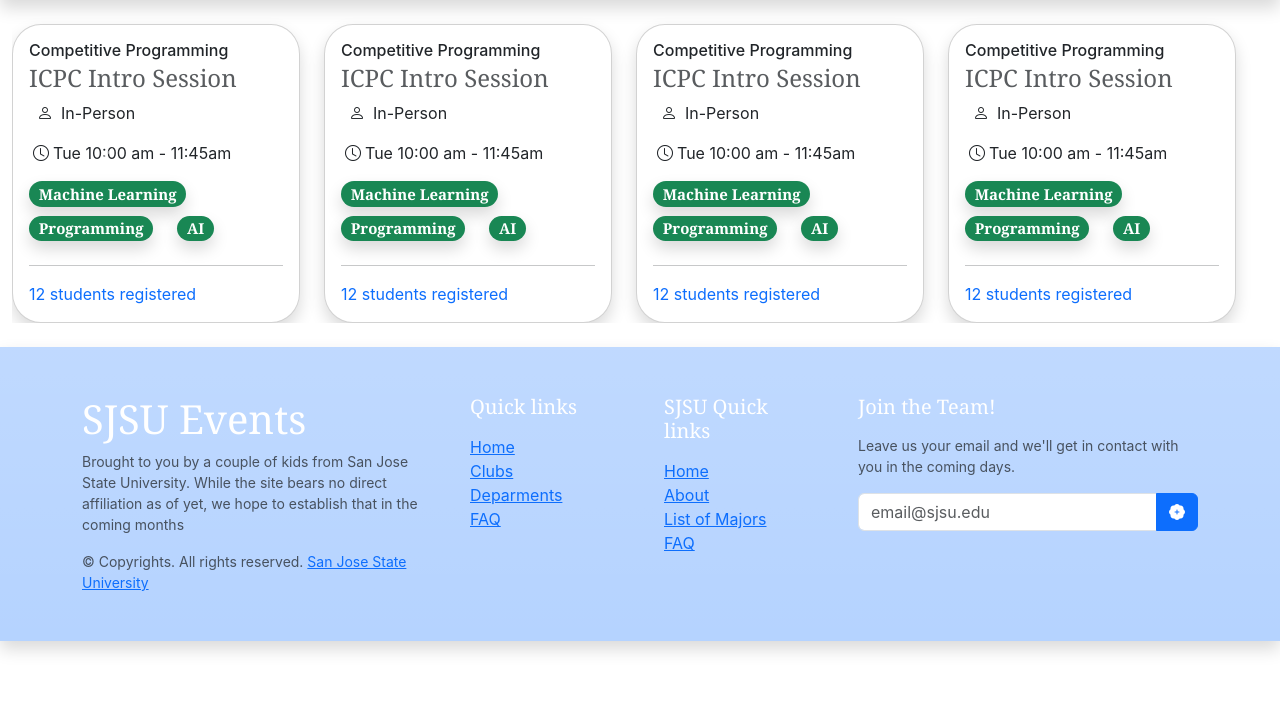
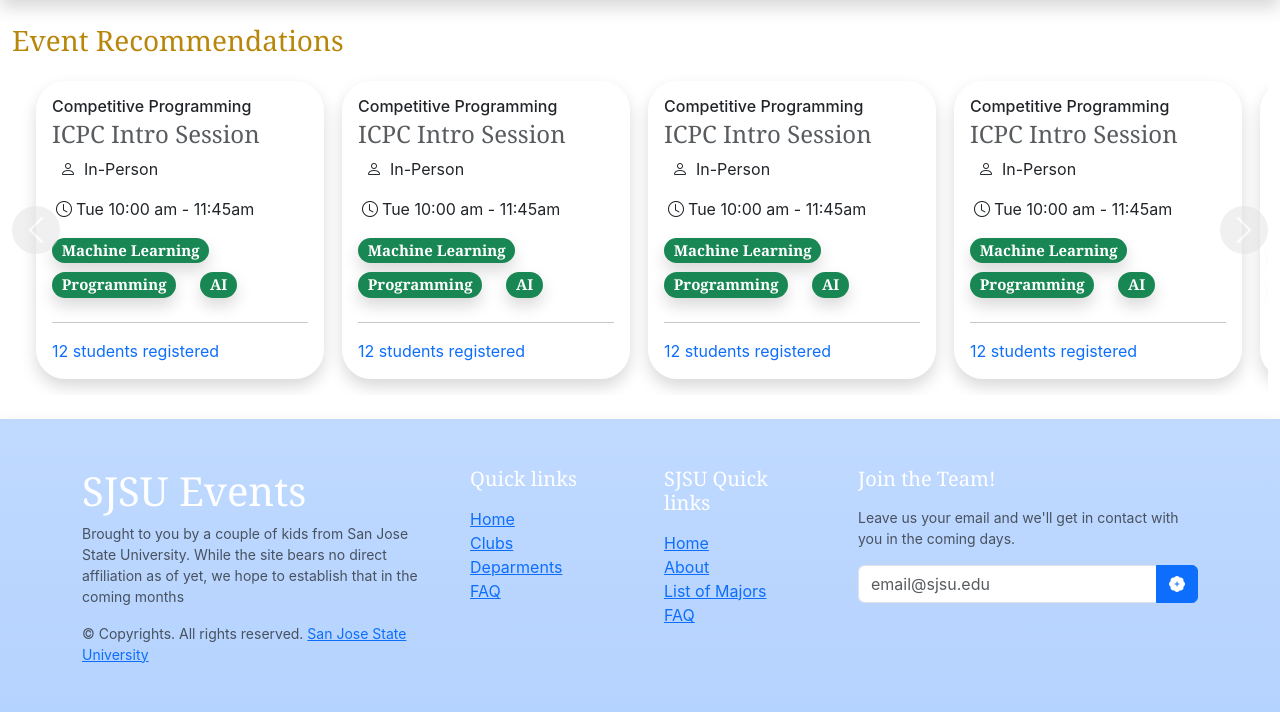
Before and after one commit to CS160-04-Spring2024/Event-Management-App, a Django app: template events/pages/templates/homebase.html in a window 1280 px wide. Shown: the part 64-776 px from the top of the page. Run offline with Django 3.2, Linux system fonts and the light colour scheme; the template is opened without the code that fills it, so the values that code supplies are empty; some libraries are stand-ins or nearby versions.

Commit message:
Carousel html & javascript

```diff
--- a/events/pages/templates/homebase.html
+++ b/events/pages/templates/homebase.html
@@ -131,14 +131,53 @@
         }
 
         .carousel-inner {
+            padding: 1em;
+        }
+        .card {
+            margin: 0 0.5em;
+            box-shadow: 2px 6px 8px 0 rgba(22, 22, 26, 0.18);
+            border: none;
+        }
+
+        .carousel-control-prev,
+        .carousel-control-next {
+            background-color: #e1e1e1;
+            width: 6vh;
+            height: 6vh;
+            border-radius: 50%;
+            top: 50%;
+            transform: translateY(-50%);
+        }
+
+        @media (min-width: 768px) {
+            .carousel-item {
+                margin-right: 0;
+                flex: 0 0 25%;
+                display: block;
+            }
+            .carousel-inner {
                 display: flex;
             }
+        }
 
-        .carousel-item {
-            margin-right: 0;
-            flex: 0 0 33.333333%;
-            display: block;
+        .card .img-wrapper {
+            max-width: 100%;
+            height: 13em;
+            display: flex;
+            justify-content: center;
+            align-items: center;
         }
+
+        .card img {
+            max-height: 100%;
+        }
+
+        @media (max-width: 767px) {
+            .card .img-wrapper {
+                height: 17em;
+            }
+        }
+
     </style>
 
 
@@ -166,10 +205,38 @@
         });
     });
 
+    // event listener for carousel
+    document.addEventListener('DOMContentLoaded', function () {
+        let multipleCardCarousel = document.querySelector("#eventRecs");
+
+        if (window.matchMedia("(min-width: 768px)").matches) {
+            let carousel = new bootstrap.Carousel(multipleCardCarousel, {
+                interval: false, // Disable automatic sliding
+                wrap: false, // Prevent wrapping at the end
+            });
+
+            let carouselWidth = document.querySelector(".carousel-inner").scrollWidth;
+            let cardWidth = document.querySelector(".carousel-item").offsetWidth;
+            let scrollPosition = 0;
+
+            document.querySelector("#eventRecs .carousel-control-next").addEventListener("click", function () {
+                if (scrollPosition < carouselWidth - cardWidth * 4) {
+                    scrollPosition += cardWidth;
+                    document.querySelector("#eventRecs .carousel-inner").scroll({ left: scrollPosition, behavior: 'smooth' });
+                }
+            });
+
+            document.querySelector("#eventRecs .carousel-control-prev").addEventListener("click", function () {
+                if (scrollPosition > 0) {
+                    scrollPosition -= cardWidth;
+                    document.querySelector("#eventRecs .carousel-inner").scroll({ left: scrollPosition, behavior: 'smooth' });
+                }
+            });
+        }
+    });
+</script>
 
 
-
-    </script>
 </head>
 
 <body>
@@ -238,53 +305,19 @@
     {% endblock %}
 
 
+
 <!-- CAROUSELS FOR HOMEPAGE -->
+<div class="container-fluid">
     <div id="carousels">
-    <div class="container-fluid">
+        <br>
 
         <!-- EVENT RECOMMENDATIONS -->
-        <div id="event_recs" class="carousel slide" data-bs-ride="carousel">
+        <h3 class="h3" style="color: darkgoldenrod;">Event Recommendations</h3>
+        <div id="eventRecs" class="carousel">
             <div class="carousel-inner">
-                <div class="row mt-4">
 
                 <!-- event rec 1 -->
-                    <div class="col">
-                        <div class="carousel-item active"> <!-- ACTIVE = DISPLAY -->
-                            <div class="card position-relative shadow" style="width: 18rem; height: fit-content; border-radius: 10%;">
-                                <div class="card-body">
-                                    <h6 class="card-title">Competitive Programming</h6>
-                                    <h4 class="card-subtitle mb-2 text-muted">ICPC Intro Session</h4>
-                                    <div class="col d-flex">
-                                        <i class="bi bi-person mx-2"></i>
-                                        <p class="">In-Person</p>
-                                    </div>
-                                    <div class="col d-flex">
-                                        <i class="bi bi-clock mx-1"></i>
-                                        <p class="" style="font-size: medium;">Tue 10:00 am - 11:45am</p>
-                                    </div>
-                                        <div class="row">
-                                            <div class="col">
-                                                <h5><span class="badge rounded-pill bg-success shadow">Machine Learning</span></h5>
-                                            </div>
-                                            <div class="col">
-                                                <h5><span class="badge rounded-pill bg-success shadow">Programming</span></h5>
-                                            </div>
-                                            <div class="col">
-                                                <h5><span class="badge rounded-pill bg-success shadow">AI</span></h5>
-                                            </div>
-                                        </div>
-                                    <hr>
-                                    <a href="#" class="stretched-link" style="text-decoration: none;">12 students registered</a>
-                                </div>
-                            </div>
-
-                        </div>
-                    </div>
-                    <!-- event rec 1-->
-
-                    <!-- event rec 2 -->
-                    <div class="col">
-                        <div class="carousel-item active">
+                <div class="carousel-item active"> <!-- ACTIVE = DISPLAY ITEM -->
                     <div class="card position-relative shadow" style="width: 18rem; height: fit-content; border-radius: 10%;">
                         <div class="card-body">
                             <h6 class="card-title">Competitive Programming</h6>
@@ -313,12 +346,10 @@
                         </div>
                     </div>
                 </div>
-                    </div>
-                    <!-- event rec 2-->
+                <!-- event rec 1 -->
 
-                    <!-- event rec 3 -->
-                    <div class="col">
-                        <div class="carousel-item active">
+                <!-- event rec 2 -->
+                <div class="carousel-item">
                     <div class="card position-relative shadow" style="width: 18rem; height: fit-content; border-radius: 10%;">
                         <div class="card-body">
                             <h6 class="card-title">Competitive Programming</h6>
@@ -347,12 +378,10 @@
                         </div>
                     </div>
                 </div>
-                    </div>
-                    <!-- event rec 3-->
+                <!-- event rec 2 -->
 
-                    <!-- event rec 4 -->
-                    <div class="col">
-                        <div class="carousel-item active">
+                <!-- event rec 3 -->
+                <div class="carousel-item">
                     <div class="card position-relative shadow" style="width: 18rem; height: fit-content; border-radius: 10%;">
                         <div class="card-body">
                             <h6 class="card-title">Competitive Programming</h6>
@@ -381,24 +410,84 @@
                         </div>
                     </div>
                 </div>
+                <!-- event rec 3 -->
+
+                <!-- event rec 4 -->
+                <div class="carousel-item">
+                    <div class="card position-relative shadow" style="width: 18rem; height: fit-content; border-radius: 10%;">
+                        <div class="card-body">
+                            <h6 class="card-title">Competitive Programming</h6>
+                            <h4 class="card-subtitle mb-2 text-muted">ICPC Intro Session</h4>
+                            <div class="col d-flex">
+                                <i class="bi bi-person mx-2"></i>
+                                <p class="">In-Person</p>
+                            </div>
+                            <div class="col d-flex">
+                                <i class="bi bi-clock mx-1"></i>
+                                <p class="" style="font-size: medium;">Tue 10:00 am - 11:45am</p>
+                            </div>
+                                <div class="row">
+                                    <div class="col">
+                                        <h5><span class="badge rounded-pill bg-success shadow">Machine Learning</span></h5>
+                                    </div>
+                                    <div class="col">
+                                        <h5><span class="badge rounded-pill bg-success shadow">Programming</span></h5>
+                                    </div>
+                                    <div class="col">
+                                        <h5><span class="badge rounded-pill bg-success shadow">AI</span></h5>
+                                    </div>
+                                </div>
+                            <hr>
+                            <a href="#" class="stretched-link" style="text-decoration: none;">12 students registered</a>
+                        </div>
+                    </div>
                 </div>
                 <!-- event rec 4 -->
 
+                <!-- event rec 5 -->
+                <div class="carousel-item">
+                    <div class="card position-relative shadow" style="width: 18rem; height: fit-content; border-radius: 10%;">
+                        <div class="card-body">
+                            <h6 class="card-title">Competitive Programming</h6>
+                            <h4 class="card-subtitle mb-2 text-muted">ICPC Intro Session</h4>
+                            <div class="col d-flex">
+                                <i class="bi bi-person mx-2"></i>
+                                <p class="">In-Person</p>
+                            </div>
+                            <div class="col d-flex">
+                                <i class="bi bi-clock mx-1"></i>
+                                <p class="" style="font-size: medium;">Tue 10:00 am - 11:45am</p>
+                            </div>
+                                <div class="row">
+                                    <div class="col">
+                                        <h5><span class="badge rounded-pill bg-success shadow">Machine Learning</span></h5>
+                                    </div>
+                                    <div class="col">
+                                        <h5><span class="badge rounded-pill bg-success shadow">Programming</span></h5>
+                                    </div>
+                                    <div class="col">
+                                        <h5><span class="badge rounded-pill bg-success shadow">AI</span></h5>
                                     </div>
                                 </div>
+                            <hr>
+                            <a href="#" class="stretched-link" style="text-decoration: none;">12 students registered</a>
+                        </div>
+                    </div>
+                </div>
+                <!-- event rec 5 -->
 
-            <button class="carousel-control-prev" type="button" data-bs-target="#event_recs" data-bs-slide="prev">
+            </div>
+
+            <button class="carousel-control-prev" type="button" data-bs-target="#eventRecs" data-bs-slide="prev">
                 <span class="carousel-control-prev-icon" aria-hidden="true"></span>
                 <span class="visually-hidden">Previous</span>
             </button>
-            <button class="carousel-control-next" type="button" data-bs-target="#event_recs" data-bs-slide="next">
+            <button class="carousel-control-next" type="button" data-bs-target="#eventRecs" data-bs-slide="next">
                 <span class="carousel-control-next-icon" aria-hidden="true"></span>
                 <span class="visually-hidden">Next</span>
             </button>
-
         </div>
-
-
+        <script src='https://cdnjs.cloudflare.com/ajax/libs/jquery/3.5.1/jquery.min.js'></script>
 
     </div>
 </div>
```
Lines whose indentation alone changed are shown as unchanged.
